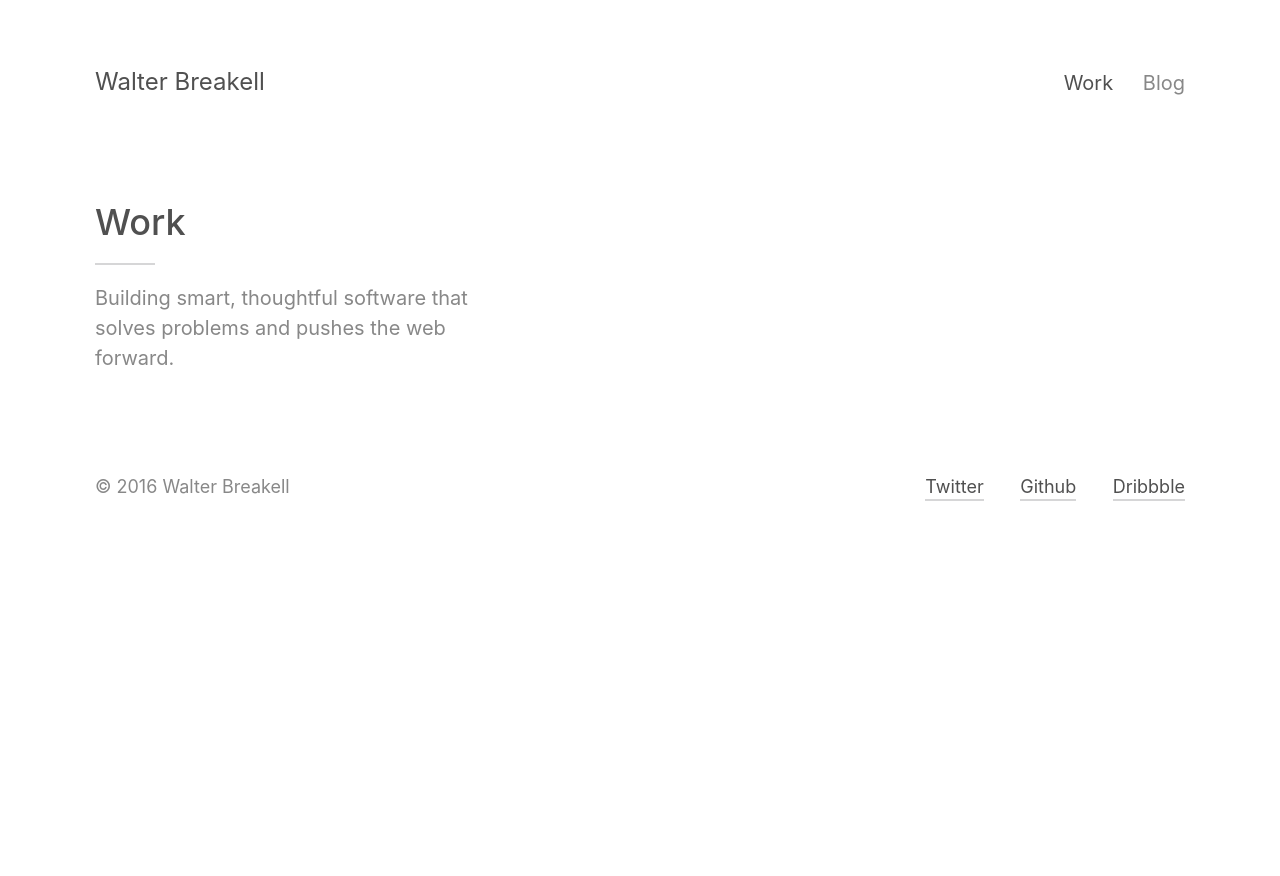
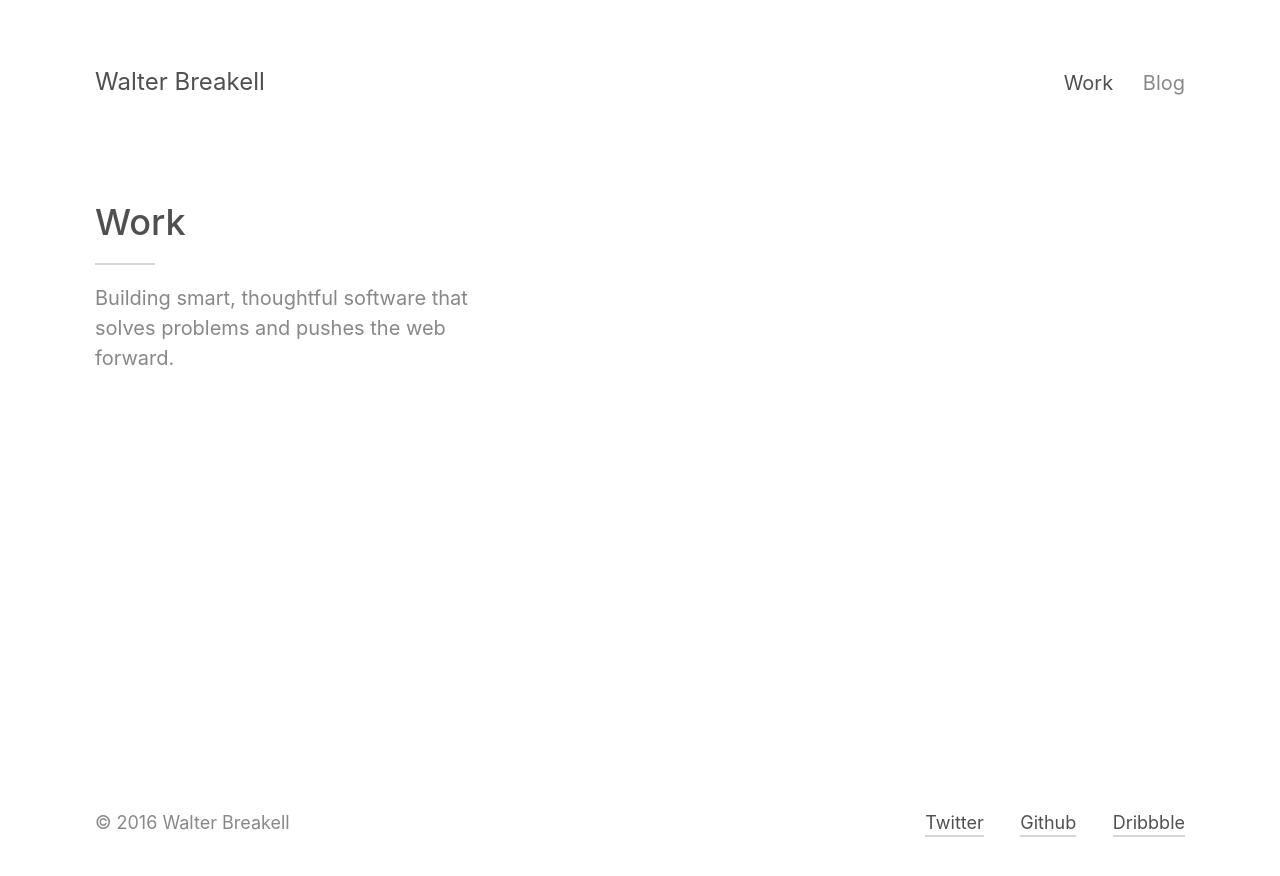
Before and after one commit to wbreakell/wbreakell.github.io, a Jekyll site: the page built from index.html, in a window 1280 px wide. Shown: the top 876 px of the page. Built offline with Jekyll 4.4.1, drawn with Linux system fonts in a browser that asks for light colours.

Commit message:
Force the footer component to stick to the bottom of the page

```diff
--- a/_sass/components/_footer.scss
+++ b/_sass/components/_footer.scss
@@ -3,8 +3,10 @@
 .c-footer {
   align-items: center;
   display: flex;
+  flex: none;
   flex-flow: column nowrap;
   justify-content: space-between;
+  width: 100%;
 
   @media (min-width: 768px) {
     align-items: baseline;
--- a/_sass/components/_header.scss
+++ b/_sass/components/_header.scss
@@ -3,9 +3,11 @@
 .c-header {
   align-items: center;
   display: flex;
+  flex: none;
   flex-flow: row nowrap;
   justify-content: space-between;
   padding-top: 2rem;
+  width: 100%;
 
   @media (min-width: 544px) {
     align-items: baseline;
--- a/_sass/core/_base.scss
+++ b/_sass/core/_base.scss
@@ -13,6 +13,8 @@ html {
 body {
   background-color: #fff;
   color: #505050;
+  display: flex;
+  flex-direction: column;
   font-family:
     -apple-system,
     BlinkMacSystemFont,
@@ -22,8 +24,15 @@ body {
     'Helvetica Neue',
     Helvetica,
     sans-serif;
+  height: 100%;
   line-height: 1.5;
   margin: 0;
+  min-height: 100vh;
+}
+
+main {
+  flex: 1 0 auto;
+  width: 100%;
 }
 
 img {
```
